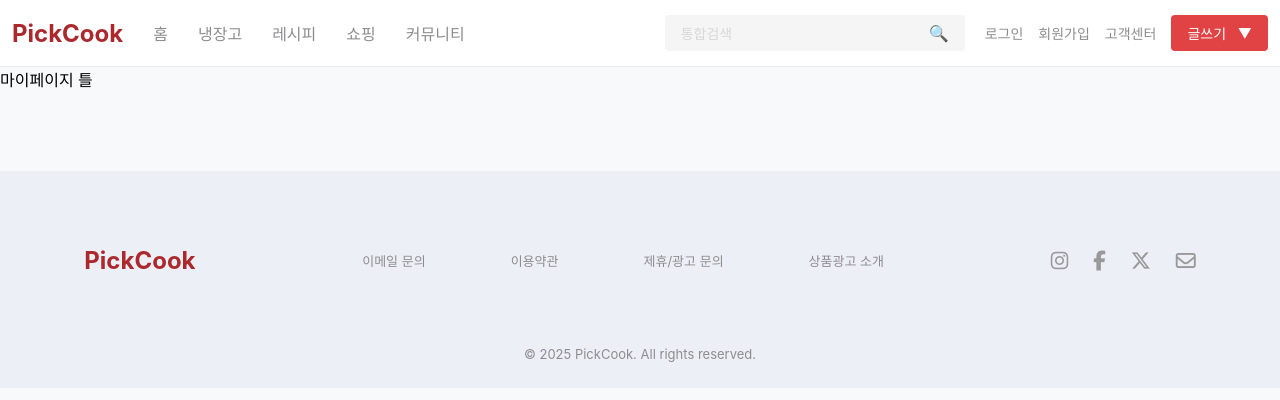
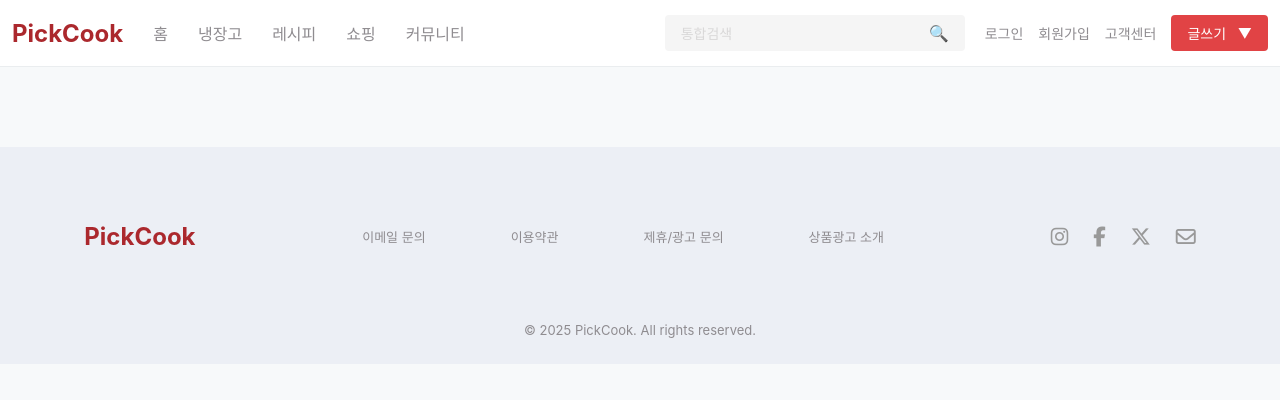
Before and after one commit to beyond-sw-camp/be17-1st-CookBuddy-PickCook, a Vue app in the folder PickCook-FE/: page /mypage in a window 1280 px wide. Shown: the top 400 px of the page. Built offline with nearby package versions, Linux system fonts and the light colour scheme.

Commit message:
[feat] 마이페이지 기본 틀 구현

```diff
--- a/PickCook-FE/src/views/Mypage.vue
+++ b/PickCook-FE/src/views/Mypage.vue
@@ -1,11 +1,28 @@
-<script setup>
-
-</script>
+<script setup></script>
 
 <template>
-<div>마이페이지 틀</div>
+  <div class="mypage-body">
+    <div class="mypage-body-child">
+      <!-- 서브바 들어갈 부분 -->
+
+      <!-- 내용 부분 -->
+      <div class="mypage-main">
+        <!-- 내용 인디케이터 -->
+        <div class="mypage-main-header">
+          <div class="mypage-indicator-container">
+            <div id="none-cursor" class="mypage-indicator-items">
+              <!-- 하위 라우터 제목 들어갈 부분 -->
+            </div>
+          </div>
+        </div>
+
+        <!-- 내용 -->
+        <div class="mypage-main-contents-body">
+          <!-- 하위 라우터 내용 들어갈 부분 -->
+        </div>
+      </div>
+    </div>
+  </div>
 </template>
 
-<style scoped>
-
-</style>
+<style scoped></style>
```
